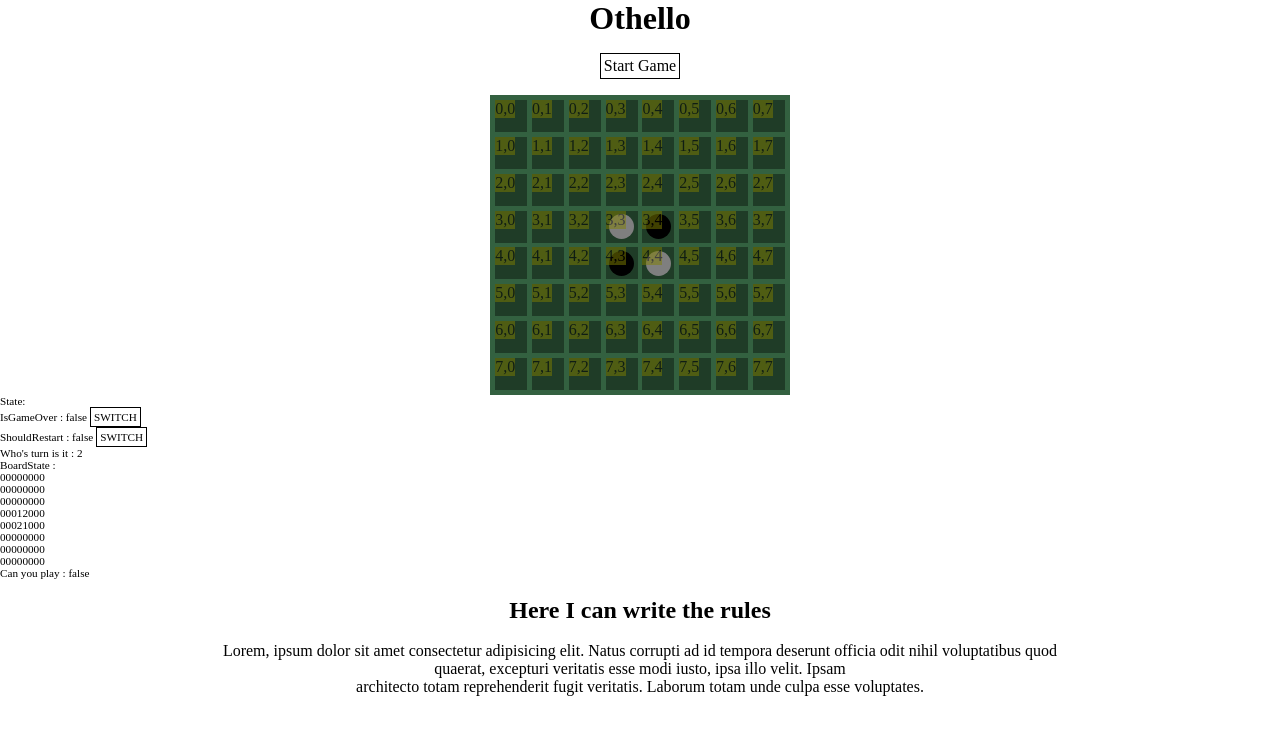
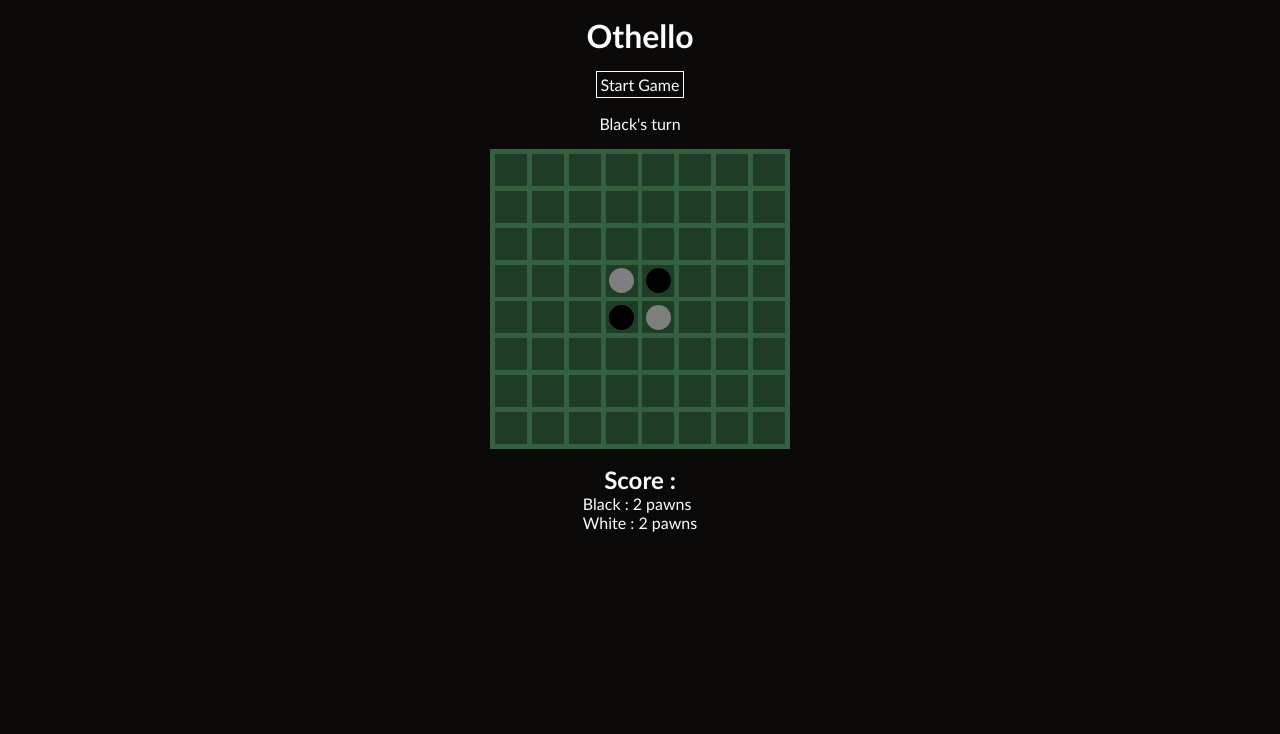
Before and after one commit to JeanChristopheM/othelloTS, a React (Vite) app: page / in a window 1280 px wide. Shown: the top 734 px of the page. Built offline with nearby package versions, Linux system fonts and the light colour scheme; the HTML template or start-up script is replaced by a standard one.

Commit message:
almost done with logic

```diff
--- a/src/app/components/Board.tsx
+++ b/src/app/components/Board.tsx
@@ -19,20 +19,15 @@ const Board = ({ board, state, dispatch }: Props) => {
     const position = target.id.split(",").map((el) => parseInt(el));
     const color = state.whosTurn;
     const currentBoard = state.board;
-    console.log("User clicked " + position);
-    //* LOGGING RESULTS OF CHECKS .
-    /* console.log(`Position: [${target.id}]`);
-    console.log(`Color playing: ${state.whosTurn}`); */
-    //console.log(isMoveLegal({ position, color, currentBoard }));
     //* Taking action :
     const move = isMoveLegal({ position, color, currentBoard });
     if (move.status) {
-      console.log("%cLegal move, proceeding", "color: green");
       dispatch({ type: "move", payload: { position, color } });
-      console.log(move.pawnsTurned);
-      //dispatch({ type: "switchPlayer" });
-    } else {
-      //console.log(isMoveLegal({ position, color, currentBoard }), "color: red");
+      dispatch({
+        type: "convert",
+        payload: { pawnsToTurn: move.pawnsTurned, color: color },
+      });
+      dispatch({ type: "switchPlayer" });
     }
   };
   return (
@@ -47,7 +42,7 @@ const Board = ({ board, state, dispatch }: Props) => {
               onClick={handleCellClick}
             >
               {cell ? cell === 1 ? <WhitePawn /> : <BlackPawn /> : null}
-              <span className="tooltip">{`${lineIndex},${cellIndex}`}</span>
+              {/* <span className="tooltip">{`${lineIndex},${cellIndex}`}</span> */}
             </div>
           ))
         )}
--- a/src/app/components/Game.tsx
+++ b/src/app/components/Game.tsx
@@ -2,6 +2,7 @@ import React, { useEffect, useReducer, useState } from "react";
 import { reducer, initialState } from "../logic/state";
 import { isThereAnyLegalMoves } from "../logic/checks";
 import { makeAiPlay } from "../logic/ai";
+import { findScore } from "../logic/score";
 import Board from "./Board";
 
 //. Component .
@@ -11,8 +12,15 @@ const Game = () => {
     reducer,
     initialState
   );
+  const [blackScore, setBlackScore] = useState(findScore(2, state.board));
+  const [whiteScore, setWhiteScore] = useState(findScore(1, state.board));
+  const colors = [0, "White", "Black"];
   //* OBSERVING STATE .
   useEffect(() => {
+    const blackScore = findScore(2, state.board);
+    setBlackScore(blackScore);
+    const whiteScore = findScore(1, state.board);
+    setWhiteScore(whiteScore);
     /* Is there any legal moves ?
         If so,
           if it's the player turn, activate the board and let him make a move
@@ -27,8 +35,8 @@ const Game = () => {
       if (state.isPlaying && state.whosTurn === 2) {
         document.querySelector(".boardContainer")?.classList.add("active");
       } else {
-        document.querySelector(".boardContainer")?.classList.remove("active");
-        makeAiPlay();
+        //document.querySelector(".boardContainer")?.classList.remove("active");
+        //makeAiPlay();
       }
     } else {
       dispatch({ type: "gameOver" });
@@ -36,7 +44,7 @@ const Game = () => {
   }, [state]);
   //* RETURN STATEMENT .
   return (
-    <div>
+    <div className="gameContainer">
       {/* CONTROLS */}
       <div className="boardControls">
         <button type="button" onClick={() => dispatch({ type: "start" })}>
@@ -48,6 +56,10 @@ const Game = () => {
           </button>
         ) : null}
       </div>
+      {/* GAME INFORMATION */}
+      <div className="gameInfo">
+        <p>{colors[state.whosTurn]}'s turn</p>
+      </div>
       {/* ACTUAL BOARD */}
       <Board
         board={state.board}
@@ -55,6 +67,11 @@ const Game = () => {
         state={state}
         dispatch={dispatch}
       />
+      <div className="scoreContainer">
+        <h2>Score : </h2>
+        <div>Black : {blackScore} pawns</div>
+        <div>White : {whiteScore} pawns</div>
+      </div>
       <div className="stateDisplay">
         {/* STATE DISPLAY */}
         <h3>State: </h3>
--- a/src/app/logic/checks.ts
+++ b/src/app/logic/checks.ts
@@ -12,7 +12,7 @@ interface Response {
 }
 //. CELL TAKEN CHECK .
 const isCellTaken = ({ position, color, currentBoard }: Args) => {
-  if (currentBoard[position[0]][position[1]] === 0) return false;
+  if (currentBoard[position[0]][position[1]] !== 0) return true;
   return currentBoard[position[0]][position[1]];
 };
 
@@ -24,63 +24,51 @@ const hasColorMatchInLine = ({
 }: Args): false | number[][] => {
   //* Horizontal Check :
   let matches: number[][] = [];
-  for (let x = 0; x < 7; x++) {
+  for (let x = 0; x < 8; x++) {
     if (currentBoard[position[0]][x] === color) matches.push([position[0], x]);
   }
   //* Vertical Check :
-  for (let y = 0; y < 7; y++) {
+  for (let y = 0; y < 8; y++) {
     if (currentBoard[y][position[1]] === color) matches.push([y, position[1]]);
   }
 
-  //* Diagonal Check (top to bottom):
-  const findTopToBottomDiagOrigin = (position: number[]) => {
-    let diagOrigin: number[] = [];
+  //* TopLeft Diagonal Check :
+  const findTopLeftDiagOrigin = (position: number[]) => {
+    let diagOrigin = position;
+    if (diagOrigin[0] === 0 || diagOrigin[1] === 0) return diagOrigin;
+
     for (let x = 0; x < 7; x++) {
       diagOrigin = [position[0] - x, position[1] - x];
-      if (position[0] - x === 0) break;
-      if (position[1] - x === 0) break;
+      if (diagOrigin[0] === 0 || diagOrigin[1] === 0) break;
     }
+
     return diagOrigin;
   };
-  const topToBottomDiagOrigin = findTopToBottomDiagOrigin(position);
-  for (let x = 0; x < 7; x++) {
-    if (topToBottomDiagOrigin[0] + x === 7) break;
-    if (topToBottomDiagOrigin[1] + x === 7) break;
-    if (
-      currentBoard[topToBottomDiagOrigin[0] + x][
-        topToBottomDiagOrigin[1] + x
-      ] === color
-    )
-      matches.push([
-        topToBottomDiagOrigin[0] + x,
-        topToBottomDiagOrigin[1] + x,
-      ]);
+  const topLeft = findTopLeftDiagOrigin(position);
+  for (let x = 0; x <= 7; x++) {
+    if (currentBoard[topLeft[0] + x] === undefined) break;
+    if (currentBoard[topLeft[0] + x][topLeft[1] + x] === undefined) break;
+    const posValue = currentBoard[topLeft[0] + x][topLeft[1] + x];
+    if (posValue === color) matches.push([topLeft[0] + x, topLeft[1] + x]);
   }
-  //* Diagonal Check (bottom to top) :
-  const findBottomToTopDiagOrigin = (position: number[]) => {
-    let diagOrigin: number[] = [];
-    for (let x = 0; x < 7; x++) {
-      diagOrigin = [position[0] + x, position[1] - x];
-      if (position[0] + x === 7) break;
-      if (position[1] - x === 0) break;
+  //* TopRight Diagonal Check :
+  const findTopRightDiagOrigin = (position: number[]) => {
+    let diagOrigin = position;
+    if (diagOrigin[0] === 0 || diagOrigin[1] === 7) return diagOrigin;
+
+    for (let x = 0; x <= 7; x++) {
+      diagOrigin = [position[0] - x, position[1] + x];
+      if (diagOrigin[0] === 0 || diagOrigin[1] === 7) break;
     }
+
     return diagOrigin;
   };
-  const bottomToTopDiagOrigin = findBottomToTopDiagOrigin(position);
-  for (let x = 0; x < 7; x++) {
-    if (bottomToTopDiagOrigin[0] - x === 0) break;
-    if (bottomToTopDiagOrigin[1] + x === 7) break;
-    if (
-      currentBoard[bottomToTopDiagOrigin[0] - x][
-        bottomToTopDiagOrigin[1] + x
-      ] === color
-    ) {
-      const coord: number[] = [
-        bottomToTopDiagOrigin[0] - x,
-        bottomToTopDiagOrigin[1] + x,
-      ];
-      matches.push(coord);
-    }
+  const topRight = findTopRightDiagOrigin(position);
+  for (let x = 0; x <= 7; x++) {
+    if (currentBoard[topRight[0] + x] === undefined) break;
+    if (currentBoard[topRight[0] + x][topRight[1] - x] === undefined) break;
+    const posValue = currentBoard[topRight[0] + x][topRight[1] - x];
+    if (posValue === color) matches.push([topRight[0] + x, topRight[1] - x]);
   }
   //* Checking the results :
   if (matches.length > 0) return matches;
@@ -123,15 +111,17 @@ const isOpponentAdjacent = ({ position, color, currentBoard }: Args) => {
       ]);
     }
   }
-  //console.log("%cAdjacent matches : ", "color: salmon");
-  //console.log(matches);
   //* Checking the results .
   if (matches.length > 0) return matches;
   return false;
 };
 
 //. MOVE IS TAKING OPPONENT PAWNS CHECK .
-const isMoveTaking = ({ position, color, currentBoard }: Args) => {
+const isMoveTaking = ({
+  position,
+  color,
+  currentBoard,
+}: Args): number[][] | false => {
   const cellTaken = isCellTaken({ position, color, currentBoard });
   const friendsInLine = hasColorMatchInLine({ position, color, currentBoard });
   const adjacentOpponents = isOpponentAdjacent({
@@ -187,20 +177,19 @@ const isMoveTaking = ({ position, color, currentBoard }: Args) => {
     )
       return true;
   });
-
   if (vectorsThatScore.length === 0) return false;
   else return vectorsThatScore;
 };
 
 //. IS IT LEGAL CHECK .
-const isMoveLegal = ({ position, color, currentBoard }: Args): Response => {
+const isMoveLegal = ({ position, color, currentBoard }: Args) => {
   let answer: Response = {
     status: false,
     errorMessage: "%cInvalid move : %c",
     pawnsTurned: [],
   };
-  const cellFree = isCellTaken({ position, color, currentBoard });
-  if (!cellFree) answer.errorMessage += "Cell is already taken";
+  const cellTaken = isCellTaken({ position, color, currentBoard });
+  if (cellTaken) answer.errorMessage += "Cell is already taken";
 
   const friendsInLine = hasColorMatchInLine({ position, color, currentBoard });
   if (!friendsInLine) answer.errorMessage += "No friends in line";
@@ -217,24 +206,29 @@ const isMoveLegal = ({ position, color, currentBoard }: Args): Response => {
     color,
     currentBoard,
     moveTakes,
-  }: Args) => {
+  }: Args): number[][] => {
     let pawnsToTurn: number[][] = [];
     if (!moveTakes) return pawnsToTurn;
     moveTakes.forEach((vector) => {
-      for (let x = 0; x < 7; x++) {
+      //let tempPawns: number[][] = [];
+      for (let x = 1; x < 7; x++) {
         const posValue =
           currentBoard[position[0] + vector[0] * x][
             position[1] + vector[1] * x
           ];
-        if (posValue !== undefined && posValue !== 0 && posValue !== color)
+        if (posValue !== undefined && posValue !== 0 && posValue !== color) {
           pawnsToTurn.push([
             position[0] + vector[0] * x,
             position[1] + vector[1] * x,
           ]);
+        } else {
+          break;
+        }
       }
     });
     return pawnsToTurn;
   };
+
   const moveTakes = isMoveTaking({ position, color, currentBoard });
   if (!moveTakes)
     answer.errorMessage += "This move does not take any opponent pawn";
@@ -258,22 +252,11 @@ const isThereAnyLegalMoves = (currentBoard: number[][], color: number) => {
   for (let x = 0; x < 7; x++) {
     for (let y = 0; y < 8; y++) {
       const position = [x, y];
-      console.log("Checking position : " + position.toString());
       if (isMoveLegal({ position, color, currentBoard }).status) {
-        console.log(
-          log + "%cThere is at least one more possibilty",
-          "color: white",
-          "color: green"
-        );
         return true;
       }
     }
   }
-  console.log(
-    log + "%cThere is no more possible moves. Game Over",
-    "color: white",
-    "color: red"
-  );
   return false;
 };
 
--- /dev/null
+++ b/src/app/logic/score.ts
@@ -0,0 +1,10 @@
+const findScore = (color: number, board: number[][]) =>
+  board.reduce((acc: number, line: number[]) => {
+    const amountPerLine = line.reduce((acc: number, cell: number) => {
+      if (cell === color) return acc + 1;
+      else return acc;
+    }, 0);
+    return acc + amountPerLine;
+  }, 0);
+
+export { findScore };
--- a/src/app/logic/state.ts
+++ b/src/app/logic/state.ts
@@ -4,6 +4,7 @@ interface ActionType {
   payload?: {
     position: number[];
     color: number;
+    pawnsToTurn: number[][];
   };
 }
 export interface State {
@@ -56,7 +57,22 @@ const reducer = (state: State, action: ActionType) => {
       );
       return { ...state, board: newBoard };
     case "convert":
-      break;
+      if (!action.payload) return state;
+      let turnedBoard: number[][] = [...state.board];
+      for (let x = 0; x < action.payload.pawnsToTurn.length; x++) {
+        turnedBoard = turnedBoard.map((line, lineIndex) => {
+          return line.map((cell, cellIndex) => {
+            if (
+              lineIndex === action.payload?.pawnsToTurn[x][0] &&
+              cellIndex === action.payload?.pawnsToTurn[x][1]
+            ) {
+              return action.payload.color;
+            }
+            return cell;
+          });
+        });
+      }
+      return { ...state, board: turnedBoard };
     default:
       return state;
   }
--- a/src/style/_defaults.scss
+++ b/src/style/_defaults.scss
@@ -1,3 +1,8 @@
+html,
+body,
+#root {
+  height: 100%;
+}
 h1 {
   font-size: 2rem;
   font-weight: bold;
@@ -6,11 +11,12 @@ h1 {
 h2 {
   font-size: 1.5rem;
   font-weight: bold;
+  text-align: center;
 }
 button {
-  border: 1px solid black;
+  border: 1px solid var(--clr-text);
   padding: 0.2rem;
-  background-color: white;
+  background-color: var(--clr-background);
   &:hover {
     filter: invert(1);
   }
@@ -18,3 +24,10 @@ button {
     transform: scale(0.95);
   }
 }
+
+body {
+  background-color: var(--clr-background);
+  color: var(--clr-text);
+  font-family: "Trebuchet MS", sans-serif;
+  padding-top: 1rem;
+}
--- /dev/null
+++ b/src/style/_game.scss
@@ -0,0 +1,69 @@
+.gameContainer {
+  & > * {
+    margin: 1rem auto;
+    width: max-content;
+  }
+  .boardControls {
+    display: flex;
+    gap: 2rem;
+    cursor: pointer;
+  }
+  .boardContainer {
+    background-color: var(--clr-board-background);
+    pointer-events: none;
+    position: relative;
+    &.active {
+      pointer-events: all;
+    }
+    #blocker {
+      position: absolute;
+      top: 0;
+      left: 0;
+      width: 100%;
+      height: 100%;
+      background: rgba(0, 0, 0, 0.5);
+    }
+    .board {
+      display: grid;
+      grid-template-columns: repeat(8, 1fr);
+      grid-template-rows: repeat(8, 1fr);
+      gap: var(--boardSpacing);
+      padding: var(--boardSpacing);
+      .cell {
+        width: var(--cellSize);
+        height: var(--cellSize);
+        background-color: var(--clr-board-cells);
+        display: flex;
+        justify-content: center;
+        align-items: center;
+        position: relative;
+        cursor: pointer;
+        .bP,
+        .wP {
+          width: 80%;
+          height: 80%;
+          border-radius: 100%;
+          pointer-events: none;
+        }
+        .bP {
+          background-color: black;
+        }
+        .wP {
+          background-color: white;
+        }
+        & > span {
+          position: absolute;
+          top: 0;
+          left: 0;
+          opacity: 0.5;
+          pointer-events: none;
+          background-color: yellow;
+        }
+      }
+    }
+  }
+  .stateDisplay {
+    display: none;
+    font-size: 0.7rem;
+  }
+}
--- a/src/style/_vars.scss
+++ b/src/style/_vars.scss
@@ -1,5 +1,7 @@
 :root {
   --cellSize: 2rem;
+  --clr-text: rgb(251, 252, 255);
+  --clr-background: rgb(10, 9, 8);
   --clr-board-background: rgb(103, 196, 129);
   --clr-board-cells: rgb(63, 120, 79);
   --boardSpacing: 0.3rem;
--- a/src/style/main.scss
+++ b/src/style/main.scss
@@ -1,77 +1,23 @@
 @import "reset";
 @import "vars";
 @import "defaults";
-html,
-body,
-#root {
-  height: 100%;
-}
-.boardContainer {
-  background-color: var(--clr-board-background);
-  width: max-content;
-  margin: 0 auto;
-  pointer-events: none;
-  position: relative;
-  &.active {
-    pointer-events: all;
-  }
-  #blocker {
-    position: absolute;
-    top: 0;
-    left: 0;
-    width: 100%;
-    height: 100%;
-    background: rgba(0, 0, 0, 0.5);
-  }
-  .board {
-    display: grid;
-    grid-template-columns: repeat(8, 1fr);
-    grid-template-rows: repeat(8, 1fr);
-    gap: var(--boardSpacing);
-    padding: var(--boardSpacing);
-    .cell {
-      width: var(--cellSize);
-      height: var(--cellSize);
-      background-color: var(--clr-board-cells);
-      display: flex;
-      justify-content: center;
-      align-items: center;
-      position: relative;
-      cursor: pointer;
-      .bP,
-      .wP {
-        width: 80%;
-        height: 80%;
-        border-radius: 100%;
-        pointer-events: none;
-      }
-      .bP {
-        background-color: black;
-      }
-      .wP {
-        background-color: white;
-      }
-      & > span {
-        position: absolute;
-        top: 0;
-        left: 0;
-        opacity: 0.5;
-        pointer-events: none;
-        background-color: yellow;
-      }
-    }
-  }
-}
-.boardControls {
-  margin: 1rem auto;
-  max-width: max-content;
-  display: flex;
-  gap: 2rem;
-  cursor: pointer;
-}
+@import "game";
+
 .rules {
+  display: none;
   text-align: center;
 }
-.stateDisplay {
-  font-size: 0.7rem;
-}
+
+//! If vectors match, we must verify that ALL cells in between friends are white.
+//!
+//!
+//!                     2 <- when placing this one
+//!             1 1 1 1 1 <- this one should NOT change
+//!               1 1         only the two 1's in between the new and the bottom left 2
+//!               2 1
+//!                 2 2 2
+//!
+//!
+//!
+//!
+//!
```
